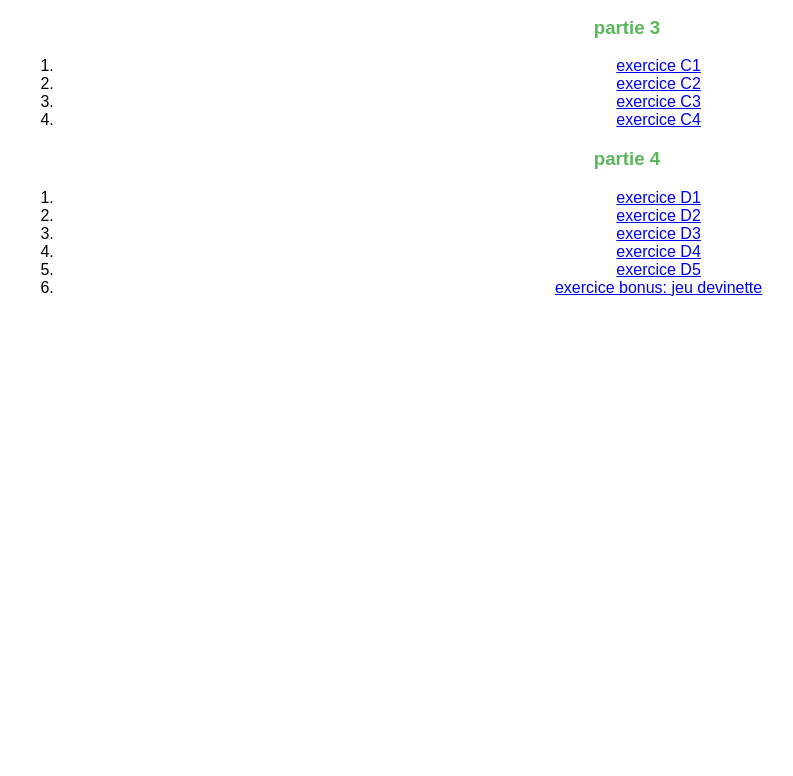
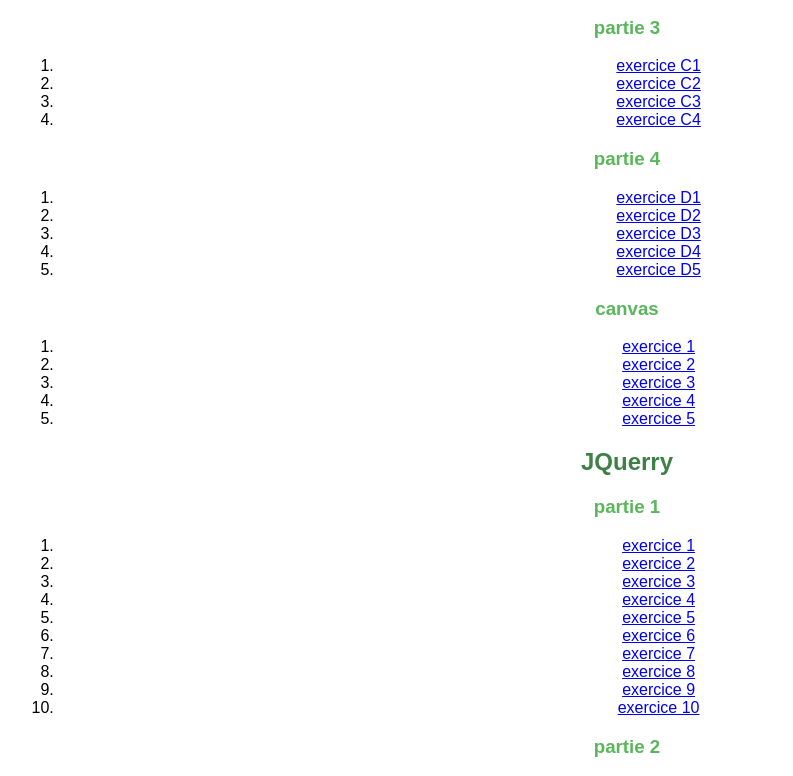
Before and after one commit to SophieeV/indexexercices, a plain HTML site: page index.html in a window 1280 px wide. Shown: the part 1730-2506 px from the top of the page, without its empty margins (13-806 px from the left). Before the commit the page ends 2043 px from the top, so only its background shows below. Drawn offline with Linux system fonts and the light colour scheme.

Commit message:
rajouts nouveau exercices

```diff
--- a/index.html
+++ b/index.html
@@ -105,7 +105,30 @@
                 <li><a href="/home/sophie/projet/exercices/javascript/exerciceD3/index.html">exercice D3</a></li>
                 <li><a href="/home/sophie/projet/exercices/javascript/exerciceD4/index.html">exercice D4</a></li>
                 <li><a href="/home/sophie/projet/exercices/javascript/exerciceD5/index.html">exercice D5</a></li>
-                <li><a href="/home/sophie/projet/exercices/javascript/devinette/index.html">exercice bonus: jeu devinette</a></li>
               </ol>
+            <h3>canvas</h3>
+              <ol start="1" type="1">
+                <li><a href="/home/sophie/projet/exercices/javascript/canvas/exercice1/index.html">exercice 1</a></li>
+                <li><a href="/home/sophie/projet/exercices/javascript/canvas/exercice2/index.html">exercice 2</a></li>
+                <li><a href="/home/sophie/projet/exercices/javascript/canvas/exercice3/index.html">exercice 3</a></li>
+                <li><a href="/home/sophie/projet/exercices/javascript/canvas/exercice4/index.html">exercice 4</a></li>
+                <li><a href="/home/sophie/projet/exercices/javascript/canvas/exercice5/index.html">exercice 5</a></li>
+              </ol>
+          <h2>JQuerry</h2>
+            <h3>partie 1</h3>
+              <ol start="1" type="1">
+                <li><a href="/home/sophie/projet/exercices/jquerry/exercice1/index.html">exercice 1</a></li>
+                <li><a href="/home/sophie/projet/exercices/jquerry/exercice2/index.html">exercice 2</a></li>
+                <li><a href="/home/sophie/projet/exercices/jquerry/exercice3/index.html">exercice 3</a></li>
+                <li><a href="/home/sophie/projet/exercices/jquerry/exercice4/index.html">exercice 4</a></li>
+                <li><a href="/home/sophie/projet/exercices/jquerry/exercice5/index.html">exercice 5</a></li>
+                <li><a href="/home/sophie/projet/exercices/jquerry/exercice6/index.html">exercice 6</a></li>
+                <li><a href="/home/sophie/projet/exercices/jquerry/exercice7/index.html">exercice 7</a></li>
+                <li><a href="/home/sophie/projet/exercices/jquerry/exercice8/index.html">exercice 8</a></li>
+                <li><a href="/home/sophie/projet/exercices/jquerry/exercice9/index.html">exercice 9</a></li>
+                <li><a href="/home/sophie/projet/exercices/jquerry/exercice10/index.html">exercice 10</a></li>
+              </ol>
+            <h3>partie 2</h3>
+
   </body>
 </html>
```
